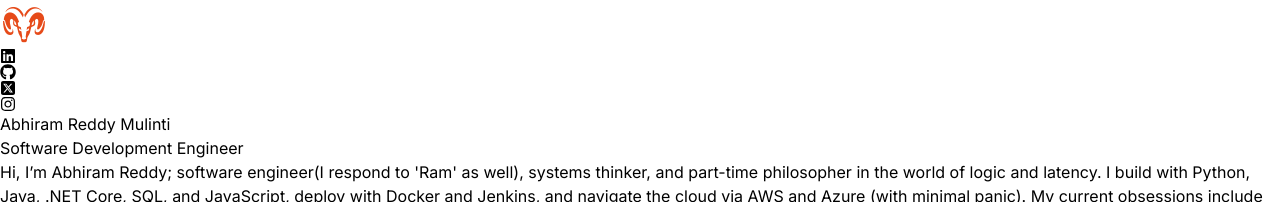
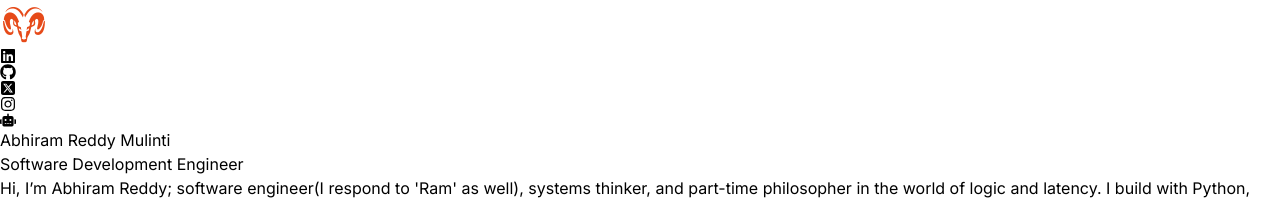
Before and after one commit to abhiram0811/react-portfolio-ram, a React (Vite) app: page / in a window 1280 px wide. Shown: the top 202 px of the page. Built offline with nearby package versions, Linux system fonts and the light colour scheme.

Commit message:
Add AI News icon to navbar

```diff
--- a/src/components/Navbar.jsx
+++ b/src/components/Navbar.jsx
@@ -1,5 +1,5 @@
 import logo from "/src/assets/ram-logo.png";
-import { FaLinkedin, FaGithub, FaInstagram } from "react-icons/fa";
+import { FaLinkedin, FaGithub, FaInstagram, FaRobot } from "react-icons/fa";
 import { FaSquareXTwitter } from "react-icons/fa6";
 
 const Navbar = () => {
@@ -8,7 +8,6 @@ const Navbar = () => {
       <div className="flex flex-shrink-0 items-center">
         <img className="mx-2 w-20" src={logo} alt="logo" />
       </div>
-
       <div className="m-8 flex items-center justify-center gap-4 text-xl">
         <a href="https://www.linkedin.com/in/abhiram-reddy-mulinti-230b27188/" target="_blank" rel="noopener noreferrer">
           <FaLinkedin className="hover:text-blue-500 transition-colors duration-200" />
@@ -22,6 +21,9 @@ const Navbar = () => {
         <a href="https://www.instagram.com/abhiram.ry?igsh=NDlxZHhkZmx1aDNs" target="_blank" rel="noopener noreferrer">
           <FaInstagram className="hover:text-pink-500 transition-colors duration-200" />
         </a>
+        <a href="https://www.ainews.com/archive" target="_blank" rel="noopener noreferrer">
+          <FaRobot className="hover:text-purple-500 transition-colors duration-200" />
+        </a>
       </div>
     </nav>
   );
```
Also changed, not shown: api/ai-assistant.js (added), src/components/AIAssistant.jsx (added), vercel.json (added), 1 other file (tests, documents, lock files or other folders).
